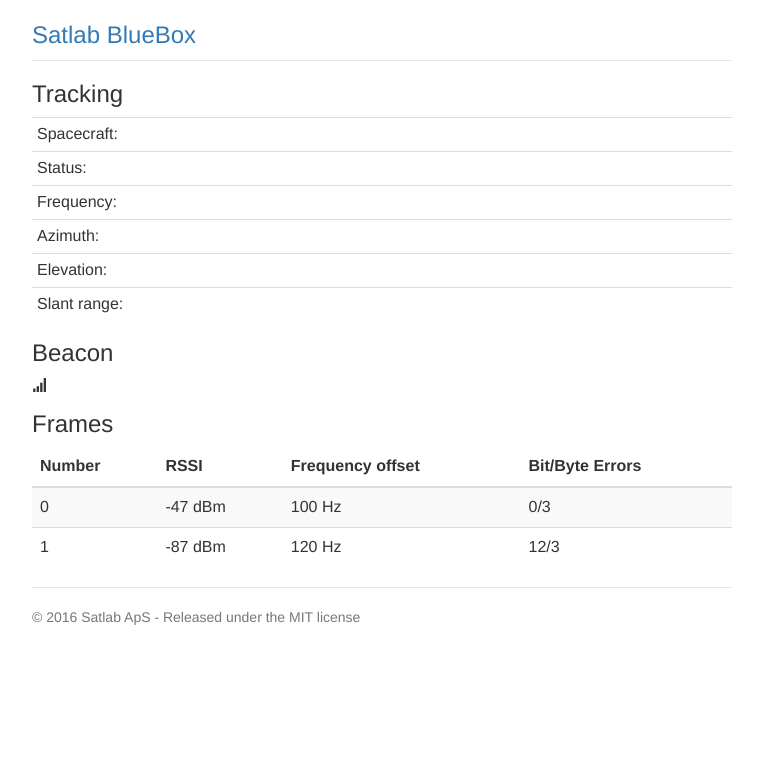
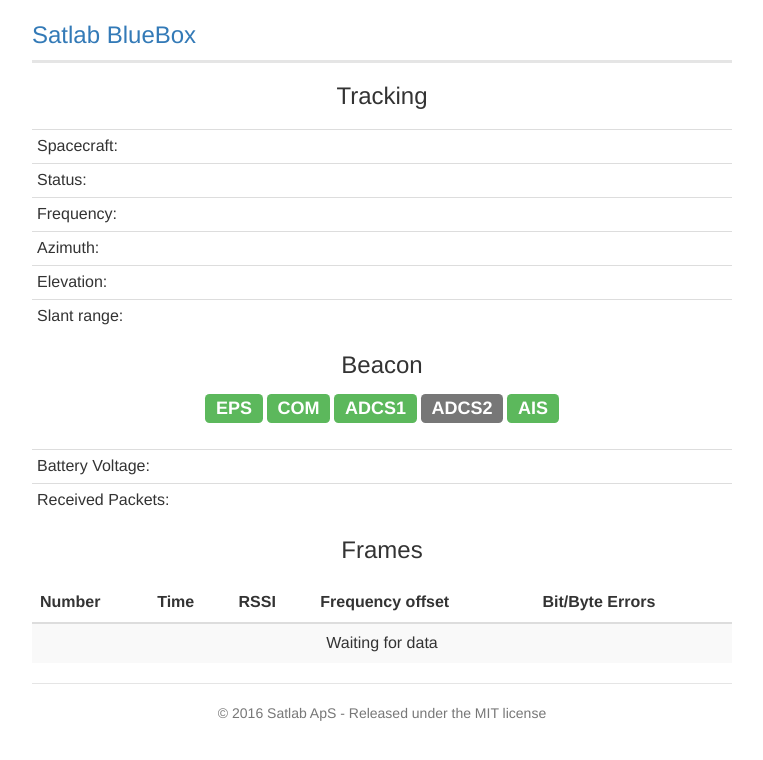
Before and after one commit to satlab/bbctl, a plain HTML site: page web/pages/index.html in a window 1280 px wide. Shown: the whole page, without its empty margins (258-1021 px from the left). Drawn offline with Linux system fonts and the light colour scheme; files that its build step writes are made by us from their sources; no server answers; files whose address does not match are found by name.

Commit message:
bbctl: web: show incoming frames
Signed-off-by: Jeppe Ledet-Pedersen <jlp@satlab.org>

```diff
--- a/web/js/bb.js
+++ b/web/js/bb.js
@@ -1,18 +1,5 @@
-var get_rssi = function () {
-    // request RSSI from bluebox
-    $.ajax({
-        url: '/bb/rssi',
-        success: function(data) {
-            $("#rssi").text(data.rssi + ' dBm');
-        }
-    });
-
-    // rerun in 1000 ms
-    setTimeout(get_rssi, 1000);
-}
-
-var get_bbinfo = function () {
-    // request info from bluebox
+var get_bbinfo = function ()
+{
     $.ajax({
             url: '/bb/info',
         success: function(data) {
@@ -26,8 +13,8 @@
     });
 }
 
-var get_tracking = function () {
-    // request RSSI from bluebox
+var get_tracking = function ()
+{
     $.ajax({
         url: '/tracker',
         success: function(data) {
@@ -52,19 +39,45 @@
         }
     });
 
-    // rerun in 1000 ms
     setTimeout(get_tracking, 1000);
 }
 
-var main = function () {
+next_packet = 0;
+var get_packets = function ()
+{
+    // request RSSI from bluebox
+    $.ajax({
+        url: '/packets/' + next_packet,
+        success: function(data) {
+            data.packets.forEach(function(entry) {
+                $("#wait-data").hide();
+                $("#packets tbody").prepend($(
+                    "<tr>" +
+                        "<td>" + entry.count + "</td>" +
+                        "<td>" + entry.time + "</td>" +
+                        "<td>" + entry.rssi + " dBm</td>" +
+                        "<td>" + entry.freq + " Hz</td>" +
+                        "<td>" + entry.bitcorr + "/" + entry.bytecorr + "</td>" +
+                    "</tr>").hide().fadeIn(500));
+
+                next_packet = entry.count + 1;
+            });
+        }
+    });
+
+    setTimeout(get_packets, 200);
+}
+
+var main = function ()
+{
     // get info
     get_bbinfo();
 
     // start tracking update
     get_tracking();
 
-    // start RSSI update
-    get_rssi();
+    // start data update
+    get_packets();
 }
 
 $(document).ready(main);
--- a/web/pages/index.html
+++ b/web/pages/index.html
@@ -38,47 +38,50 @@
                         <td class="col-md-1">Slant range:</td><td class="col-md-2" id="slantrange"/>
                     </tr>
                 </table>
-
             </div>
 
             <div class="beacon">
                 <h3 class="sub-header">Beacon</h3>
 
-                <span class="glyphicon glyphicon-signal" aria-hidden="true"></span>
-                <span id="rssi"></span>
+                <div class="valid">
+                    <h3 style="display: inline;"><span class="label label-success">EPS</span></h3>
+                    <h3 style="display: inline;"><span class="label label-success">COM</span></h3>
+                    <h3 style="display: inline;"><span class="label label-success">ADCS1</span></h3>
+                    <h3 style="display: inline;"><span class="label label-default">ADCS2</span></h3>
+                    <h3 style="display: inline;"><span class="label label-success">AIS</span></h3>
+                </div>
+
+                <table class="table table-condensed">
+                    <tr>
+                        <td class="col-md-1">Battery Voltage:</td><td class="col-md-2"/>
+                    </tr>
+                    <tr>
+                        <td class="col-md-1">Received Packets: </td><td class="col-md-2"/>
+                    </tr>
+                </table>
             </div>
 
             <div class="frames">
                 <h3 class="sub-header">Frames</h3>
                 <div class="table-responsive">
-                    <table class="table table-striped">
+                    <table id="packets" class="table table-striped">
                         <thead>
                             <tr>
-                                <th>Number</th>
-                                <th>RSSI</th>
-                                <th>Frequency offset</th>
-                                <th>Bit/Byte Errors</th>
+                                <th class="'col-md-1">Number</th>
+                                <th class="'col-md-1">Time</th>
+                                <th class="'col-md-1">RSSI</th>
+                                <th class="'col-md-1">Frequency offset</th>
+                                <th class="'col-md-1">Bit/Byte Errors</th>
                             </tr>
                         </thead>
                         <tbody>
-                            <tr>
-                                <td>0</td>
-                                <td>-47 dBm</td>
-                                <td>100 Hz</td>
-                                <td>0/3</td>
-                            </tr>
-                            <tr>
-                                <td>1</td>
-                                <td>-87 dBm</td>
-                                <td>120 Hz</td>
-                                <td>12/3</td>
-                            </tr>
+                            <tr><td colspan=5 align="center" id="wait-data">Waiting for data</td></tr>
                         </tbody>
                         </table>
                 </div>
             </div>
 
-            <footer class="footer">
+            <footer class="footer" align="center">
                 <p>&copy; 2016 Satlab ApS - Released under the MIT license</p>
             </footer>
         </div>
--- a/web/style/bb.css
+++ b/web/style/bb.css
@@ -13,7 +13,7 @@
 
 .header {
   padding-bottom: 5px;
-  border-bottom: 1px solid #e5e5e5;
+  border-bottom: 3px solid #e5e5e5;
 }
 
 /* Make the masthead heading the same height as the navigation */
@@ -21,6 +21,11 @@
   margin-top: 0;
   margin-bottom: 0;
   line-height: 40px;
+}
+
+.sub-header {
+  text-align: center;
+  padding-bottom: 10px;
 }
 
 .header p {
@@ -43,6 +48,11 @@
   }
 }
 
+.valid {
+    padding-bottom: 30px;
+    text-align: center;
+}
+
 /* Responsive: Portrait tablets and up */
 @media screen and (min-width: 768px) {
   /* Remove the padding we set earlier */
```
Also changed, not shown: 1 other file.
